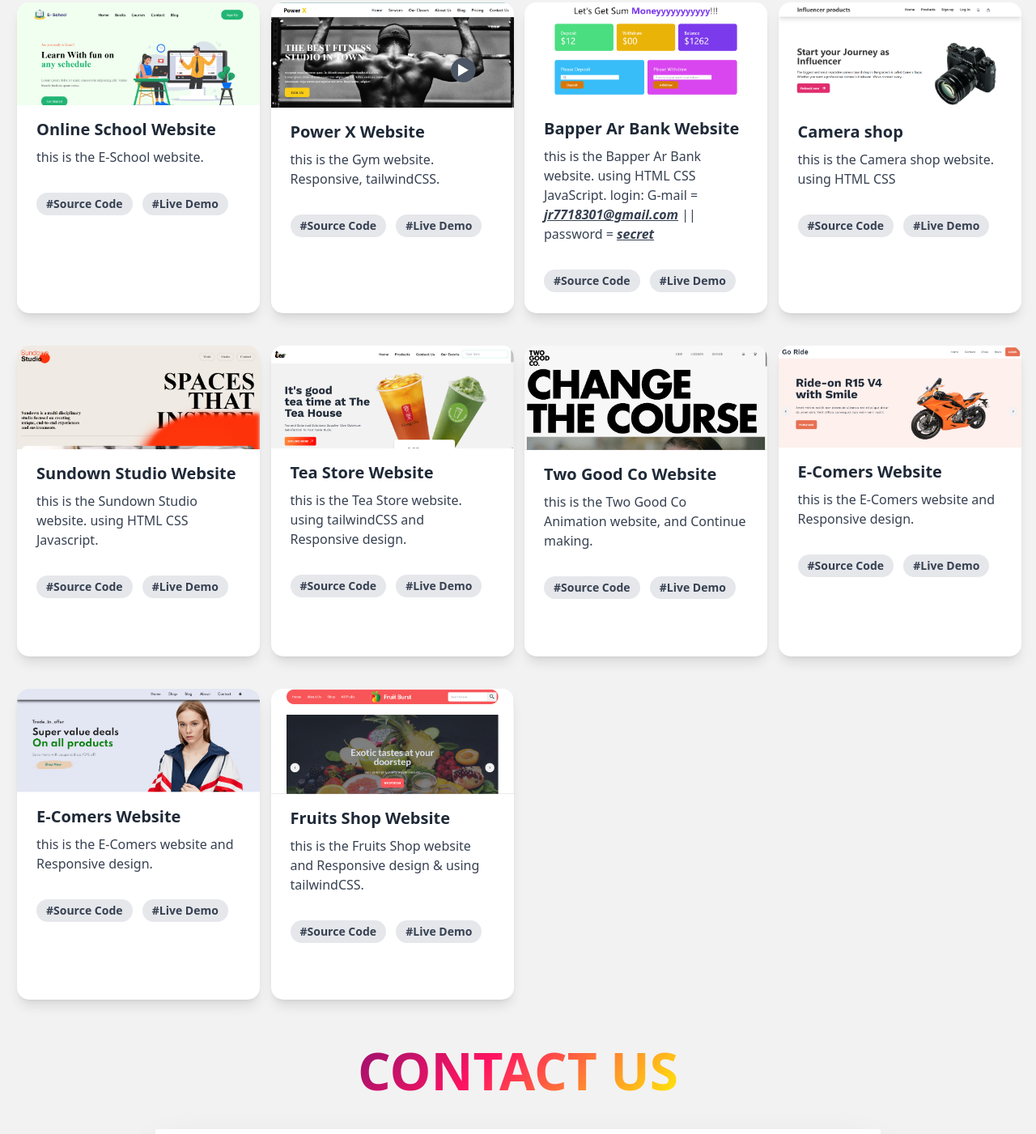
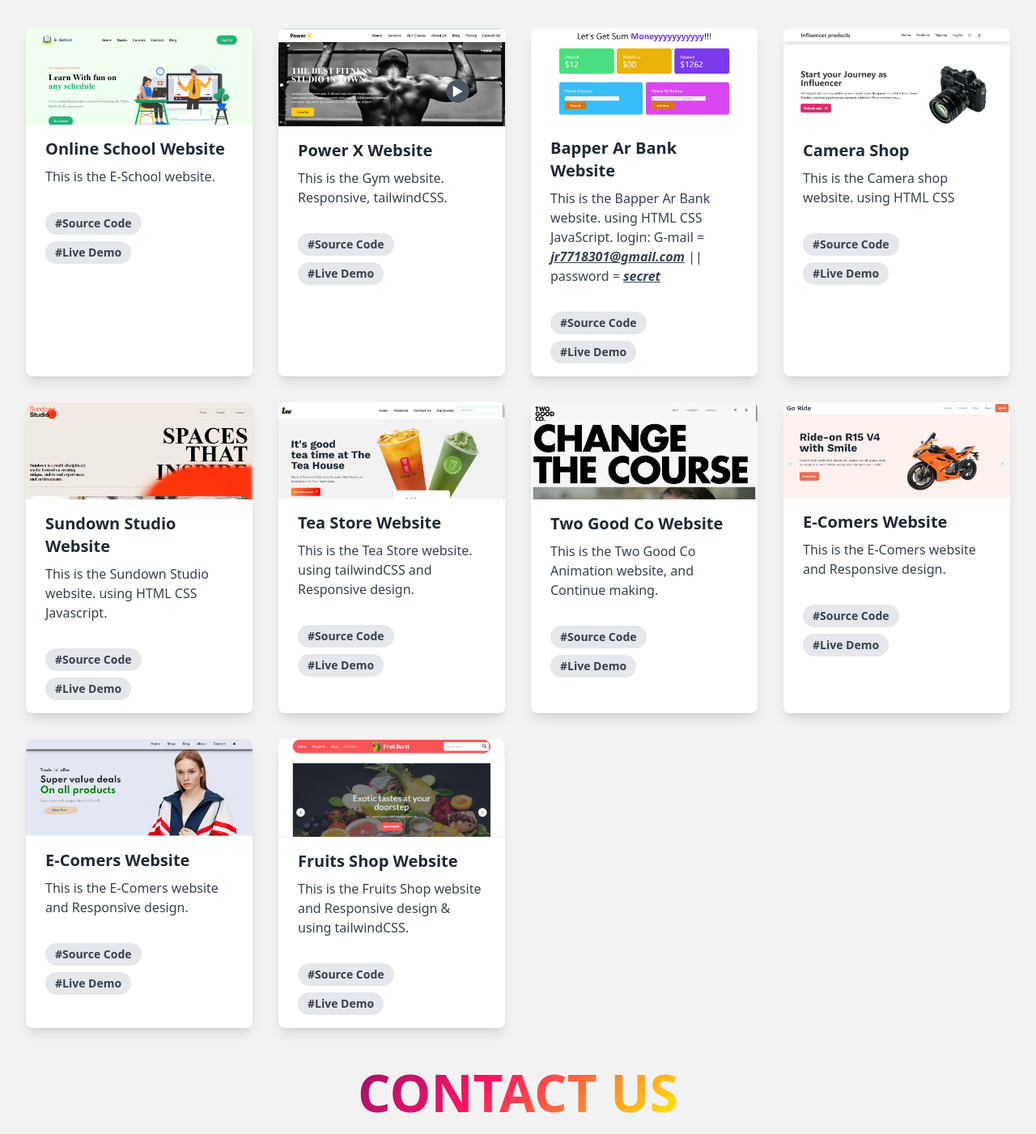
Before and after one commit to JOHIRRIHAN/protfolio, a website built with Vite: page index.html in a window 1280 px wide. Shown: the part 1920-3321 px from the top of the page at 81% size. Built offline with nearby package versions, Linux system fonts and the light colour scheme; a script that the page names is missing.

Commit message:
responsive done

```diff
--- a/index.html
+++ b/index.html
@@ -63,7 +63,7 @@
               <ul class="menu menu-horizontal px-1 justify-between gap-x-10">
                 <li class="text-xl font-medium font-serif hover:text-sky-700 hover:underline hover:under"><a href="#index.html">Home</a></li>
                 <li class="text-xl font-medium font-serif hover:text-sky-700 hover:underline hover:under"><a href="#about.html">About</a></li>
-                <li class="text-xl font-medium font-serif hover:text-sky-700 hover:underline hover:under"><a href="#protfolio.html">Portfolio</a></li>
+                <li class="text-xl font-medium font-serif hover:text-sky-700 hover:underline hover:under"><a href="#protfolio">Portfolio</a></li>
                 <li class="text-xl font-medium font-serif hover:text-sky-700 hover:underline hover:under"><a href="#contact.html">Contact</a></li>
                 <label class="swap swap-rotate">
 
@@ -113,7 +113,7 @@
     </header>
     <main class=" bg-base-200">
         <!--=============== about section  ======================================-->
-        <section>
+        <section id="about">
           <div class="container">
             <div class="row">
                 <div class="col-md-12 text-center">
@@ -171,164 +171,169 @@
         </section>
         <!--=========================== My portfolio  ===========================-->
         <section>
-          <div class="container">
+          <div id="#portfolio" class="container">
             <div class="row">
                 <div class="col-md-12 text-center ">
                     <h3 class="animate-charcter text-[3rem] lg:text-[4rem] font-bold mb-10">My Portfolio</h3>
                 </div>
             </div>
         </div>
-          <div class="bg-base-200">
-            <div class=" ml-[1rem] px-[5px] grid grid-cols-1 md:grid-cols-2 lg:grid-cols-4">
+        <div class="bg-base-200">
+          <div class="px-4 py-8 mx-auto max-w-7xl sm:px-6 lg:px-8">
+            <div class="grid gap-8 md:grid-cols-2 lg:grid-cols-3 xl:grid-cols-4">
               <!--Card 1-->
-              <div class="w-[250px] md:w-[300px] lg:max-w-sm h-96 mb-10  bg-white rounded-[15px] overflow-hidden shadow-lg hover:shadow-md hover:shadow-blue-700">
-                <img class="w-full" src="./asset/img/e-school.png" alt="Mountain" class="rounded-xl">
+              <div class="w-full bg-white rounded-lg overflow-hidden shadow-lg hover:shadow-md hover:shadow-blue-700">
+                <img class="w-full" src="./asset/img/e-school.png" alt="Online School Website" class="rounded-xl">
                 <div class="px-6 py-4">
                   <div class="font-bold text-xl mb-2">Online School Website</div>
                   <p class="text-gray-700 text-base">
-                    this is the E-School website.
+                    This is the E-School website.
                   </p>
                 </div>
-                <div class="px-6 pt-4 pb-2 ">
+                <div class="px-6 pt-4 pb-2">
                   <span class="inline-block bg-gray-200 rounded-full px-3 py-1 text-sm font-semibold text-gray-700 mr-2 mb-2 cursor-pointer"><a href="https://github.com/JOHIRRIHAN/e_school" target="_blank">#Source Code</a></span>
                   <span class="inline-block bg-gray-200 rounded-full px-3 py-1 text-sm font-semibold text-gray-700 mr-2 mb-2 cursor-pointer"><a href="https://johirrihan.github.io/e_school/" target="_blank">#Live Demo</a></span>
                 </div>
               </div>
               <!--Card 2-->
-              <div class="w-[250px] md:w-[300px] lg:max-w-sm h-96 mb-10 bg-white rounded-[15px] overflow-hidden shadow-lg hover:shadow-md hover:shadow-blue-700">
-                <img class="w-full" src="./asset/img/power-x.png" alt="Mountain" class="rounded-xl">
+              <div class="w-full bg-white rounded-lg overflow-hidden shadow-lg hover:shadow-md hover:shadow-blue-700">
+                <img class="w-full" src="./asset/img/power-x.png" alt="Power X Website" class="rounded-xl">
                 <div class="px-6 py-4">
                   <div class="font-bold text-xl mb-2">Power X Website</div>
                   <p class="text-gray-700 text-base">
-                    this is the Gym website. Responsive, tailwindCSS.
+                    This is the Gym website. Responsive, tailwindCSS.
                   </p>
                 </div>
-                <div class="px-6 pt-4 pb-2 ">
+                <div class="px-6 pt-4 pb-2">
                   <span class="inline-block bg-gray-200 rounded-full px-3 py-1 text-sm font-semibold text-gray-700 mr-2 mb-2 cursor-pointer"><a href="https://github.com/JOHIRRIHAN/x_gym_master" target="_blank">#Source Code</a></span>
                   <span class="inline-block bg-gray-200 rounded-full px-3 py-1 text-sm font-semibold text-gray-700 mr-2 mb-2 cursor-pointer"><a href="https://johirrihan.github.io/x_gym_master/" target="_blank">#Live Demo</a></span>
                 </div>
               </div>
               <!--Card 3-->
-              <div class="w-[250px] md:w-[300px] lg:max-w-sm min-h-96 mb-10 bg-white rounded-[15px] overflow-hidden shadow-lg hover:shadow-md hover:shadow-blue-700">
-                <img class="w-full" src="./asset/img/baaperbank.png" alt="Mountain" class="rounded-xl">
+              <div class="w-full bg-white rounded-lg overflow-hidden shadow-lg hover:shadow-md hover:shadow-blue-700">
+                <img class="w-full" src="./asset/img/baaperbank.png" alt="Bapper Ar Bank Website" class="rounded-xl">
                 <div class="px-6 py-4">
                   <div class="font-bold text-xl mb-2">Bapper Ar Bank Website</div>
                   <p class="text-gray-700 text-base">
-                    this is the Bapper Ar Bank website. using HTML CSS JavaScript.
+                    This is the Bapper Ar Bank website. using HTML CSS JavaScript.
                     login:
                      G-mail = <b><i><u>jr7718301@gmail.com</u></i></b> ||
                      password = <b><i><u>secret</u></i></b>
                   </p>
                 </div>
-                <div class="px-6 pt-1 lg:pt-4 pb-0 lg:pb-2 ">
+                <div class="px-6 pt-1 lg:pt-4 pb-0 lg:pb-2">
                   <span class="inline-block bg-gray-200 rounded-full px-3 py-1 text-sm font-semibold text-gray-700 mr-2 mb-2 cursor-pointer"><a href="https://github.com/JOHIRRIHAN/bapper-bank" target="_blank">#Source Code</a></span>
                   <span class="inline-block bg-gray-200 rounded-full px-3 py-1 text-sm font-semibold text-gray-700 mr-2 mb-2 cursor-pointer"><a href="https://johirrihan.github.io/bapper-bank/" target="_blank">#Live Demo</a></span>
                 </div>
               </div>
               <!--Card 4-->
-              <div class="w-[250px] md:w-[300px] lg:max-w-sm h-96 mb-10 bg-white rounded-[15px] overflow-hidden shadow-lg hover:shadow-md hover:shadow-blue-700">
-                <img class="w-full" src="./asset/img/camera shop.png" alt="Mountain" class="rounded-xl">
+              <div class="w-full bg-white rounded-lg overflow-hidden shadow-lg hover:shadow-md hover:shadow-blue-700">
+                <img class="w-full" src="./asset/img/camera shop.png" alt="Camera Shop" class="rounded-xl">
                 <div class="px-6 py-4">
-                  <div class="font-bold text-xl mb-2">Camera shop</div>
+                  <div class="font-bold text-xl mb-2">Camera Shop</div>
                   <p class="text-gray-700 text-base">
-                    this is the Camera shop website. using HTML CSS
+                    This is the Camera shop website. using HTML CSS
                   </p>
                 </div>
-                <div class="px-6 pt-4 pb-2 ">
+                <div class="px-6 pt-4 pb-2">
                   <span class="inline-block bg-gray-200 rounded-full px-3 py-1 text-sm font-semibold text-gray-700 mr-2 mb-2 cursor-pointer"><a href="https://github.com/JOHIRRIHAN/camera_shop"target="_blank">#Source Code</a></span>
                   <span class="inline-block bg-gray-200 rounded-full px-3 py-1 text-sm font-semibold text-gray-700 mr-2 mb-2 cursor-pointer"><a href="https://johirrihan.github.io/camera_shop/"target="_blank">#Live Demo</a></span>
                 </div>
               </div>
               <!--Card 5-->
-              <div class="w-[250px] md:w-[300px] lg:max-w-sm h-96 mb-10 bg-white rounded-[15px] overflow-hidden shadow-lg hover:shadow-md hover:shadow-blue-700">
-                <img class="w-full" src="./asset/img/sundown.png" alt="Mountain" class="rounded-xl">
+              <div class="w-full bg-white rounded-lg overflow-hidden shadow-lg hover:shadow-md hover:shadow-blue-700">
+                <img class="w-full" src="./asset/img/sundown.png" alt="Sundown Studio Website" class="rounded-xl">
                 <div class="px-6 py-4">
                   <div class="font-bold text-xl mb-2">Sundown Studio Website</div>
                   <p class="text-gray-700 text-base">
-                    this is the Sundown Studio website. using HTML CSS Javascript.
+                    This is the Sundown Studio website. using HTML CSS Javascript.
                   </p>
                 </div>
-                <div class="px-6 pt-4 pb-2 ">
+                <div class="px-6 pt-4 pb-2">
                   <span class="inline-block bg-gray-200 rounded-full px-3 py-1 text-sm font-semibold text-gray-700 mr-2 mb-2 cursor-pointer"><a href="https://github.com/JOHIRRIHAN/sundow_studio"target="_blank">#Source Code</a></span>
                   <span class="inline-block bg-gray-200 rounded-full px-3 py-1 text-sm font-semibold text-gray-700 mr-2 mb-2 cursor-pointer"><a href="https://johirrihan.github.io/sundow_studio/"target="_blank">#Live Demo</a></span>
                 </div>
               </div>
+
               <!--Card 6-->
-              <div class="w-[250px] md:w-[300px] lg:max-w-sm h-96 mb-10 bg-white rounded-[15px] overflow-hidden shadow-lg hover:shadow-md hover:shadow-blue-700">
-                <img class="w-full" src="./asset/img/tea store.png" alt="Mountain" class="rounded-xl">
+              <div class="w-full bg-white rounded-lg overflow-hidden shadow-lg hover:shadow-md hover:shadow-blue-700">
+                <img class="w-full" src="./asset/img/tea store.png" alt="Tea Store Website" class="rounded-xl">
                 <div class="px-6 py-4">
                   <div class="font-bold text-xl mb-2">Tea Store Website</div>
                   <p class="text-gray-700 text-base">
-                    this is the Tea Store website. using tailwindCSS and Responsive design.
+                    This is the Tea Store website. using tailwindCSS and Responsive design.
                   </p>
                 </div>
-                <div class="px-6 pt-4 pb-2 ">
+                <div class="px-6 pt-4 pb-2">
                   <span class="inline-block bg-gray-200 rounded-full px-3 py-1 text-sm font-semibold text-gray-700 mr-2 mb-2 cursor-pointer"><a href="https://github.com/JOHIRRIHAN/tea_store"target="_blank">#Source Code</a></span>
                   <span class="inline-block bg-gray-200 rounded-full px-3 py-1 text-sm font-semibold text-gray-700 mr-2 mb-2 cursor-pointer"><a href="https://johirrihan.github.io/tea_store/"target="_blank">#Live Demo</a></span>
                 </div>
               </div>
               <!--Card 7-->
-              <div class="w-[250px] md:w-[300px] lg:max-w-sm h-96 mb-10 bg-white rounded-[15px] overflow-hidden shadow-lg hover:shadow-md hover:shadow-blue-700">
-                <img class="w-full" src="./asset/img/two-good.png" alt="Mountain" class="rounded-xl">
+              <div class="w-full bg-white rounded-lg overflow-hidden shadow-lg hover:shadow-md hover:shadow-blue-700">
+                <img class="w-full" src="./asset/img/two-good.png" alt="Two Good Co Website" class="rounded-xl">
                 <div class="px-6 py-4">
                   <div class="font-bold text-xl mb-2">Two Good Co Website</div>
                   <p class="text-gray-700 text-base">
-                    this is the Two Good Co Animation website, and Continue making.
+                    This is the Two Good Co Animation website, and Continue making.
                   </p>
                 </div>
-                <div class="px-6 pt-4 pb-2 ">
+                <div class="px-6 pt-4 pb-2">
                   <span class="inline-block bg-gray-200 rounded-full px-3 py-1 text-sm font-semibold text-gray-700 mr-2 mb-2 cursor-pointer"><a href="https://github.com/JOHIRRIHAN/two_good_co" target="_blank">#Source Code</a></span>
                   <span class="inline-block bg-gray-200 rounded-full px-3 py-1 text-sm font-semibold text-gray-700 mr-2 mb-2 cursor-pointer"><a href="https://johirrihan.github.io/two_good_co/" target="_blank">#Live Demo</a></span>
                 </div>
               </div>
+
               <!--Card 8-->
-              <div class="w-[250px] md:w-[300px] lg:max-w-sm h-96 mb-10 bg-white rounded-[15px] overflow-hidden shadow-lg hover:shadow-md hover:shadow-blue-700">
-                <img class="w-full" src="./asset/img/bike shop.png" alt="Mountain" class="rounded-xl">
+              <div class="w-full bg-white rounded-lg overflow-hidden shadow-lg hover:shadow-md hover:shadow-blue-700">
+                <img class="w-full" src="./asset/img/bike shop.png" alt="E-Comers Website" class="rounded-xl">
                 <div class="px-6 py-4">
                   <div class="font-bold text-xl mb-2">E-Comers Website</div>
                   <p class="text-gray-700 text-base">
-                    this is the E-Comers website and Responsive design.
+                    This is the E-Comers website and Responsive design.
                   </p>
                 </div>
-                <div class="px-6 pt-4 pb-2 ">
+                <div class="px-6 pt-4 pb-2">
                   <span class="inline-block bg-gray-200 rounded-full px-3 py-1 text-sm font-semibold text-gray-700 mr-2 mb-2 cursor-pointer"><a href="https://github.com/JOHIRRIHAN/online-bike-shop" target="_blank">#Source Code</a></span>
                   <span class="inline-block bg-gray-200 rounded-full px-3 py-1 text-sm font-semibold text-gray-700 mr-2 mb-2 cursor-pointer"><a href="https://johirrihan.github.io/online-bike-shop/" target="_blank">#Live Demo</a></span>
                 </div>
               </div>
-              <!--Card 8-->
-              <div class="w-[250px] md:w-[300px] lg:max-w-sm h-96 mb-10 bg-white rounded-[15px] overflow-hidden shadow-lg hover:shadow-md hover:shadow-blue-700">
-                <img class="w-full" src="./asset/img/ecommers.png" alt="Mountain" class="rounded-xl">
+
+              <!--Card 9-->
+              <div class="w-full bg-white rounded-lg overflow-hidden shadow-lg hover:shadow-md hover:shadow-blue-700">
+                <img class="w-full" src="./asset/img/ecommers.png" alt="E-Comers Website" class="rounded-xl">
                 <div class="px-6 py-4">
                   <div class="font-bold text-xl mb-2">E-Comers Website</div>
                   <p class="text-gray-700 text-base">
-                    this is the E-Comers website and Responsive design.
+                    This is the E-Comers website and Responsive design.
                   </p>
                 </div>
-                <div class="px-6 pt-4 pb-2 ">
+                <div class="px-6 pt-4 pb-2">
                   <span class="inline-block bg-gray-200 rounded-full px-3 py-1 text-sm font-semibold text-gray-700 mr-2 mb-2 cursor-pointer"><a href="https://github.com/JOHIRRIHAN/e_comers_full_website" target="_blank">#Source Code</a></span>
                   <span class="inline-block bg-gray-200 rounded-full px-3 py-1 text-sm font-semibold text-gray-700 mr-2 mb-2 cursor-pointer"><a href="https://johirrihan.github.io/e_comers_full_website/" target="_blank">#Live Demo</a></span>
                 </div>
               </div>
-              <!--Card 8-->
-              <div class="w-[250px] md:w-[300px] lg:max-w-sm h-96 mb-10 bg-white rounded-[15px] overflow-hidden shadow-lg hover:shadow-md hover:shadow-blue-700">
-                <img class="w-full" src="./asset/img/fruits shop.png" alt="Mountain" class="rounded-xl">
+
+              <!--Card 10-->
+              <div class="w-full bg-white rounded-lg overflow-hidden shadow-lg hover:shadow-md hover:shadow-blue-700">
+                <img class="w-full" src="./asset/img/fruits shop.png" alt="Fruits Shop Website" class="rounded-xl">
                 <div class="px-6 py-4">
                   <div class="font-bold text-xl mb-2">Fruits Shop Website</div>
                   <p class="text-gray-700 text-base">
-                    this is the Fruits Shop website and Responsive design & using tailwindCSS.
+                    This is the Fruits Shop website and Responsive design & using tailwindCSS.
                   </p>
                 </div>
-                <div class="px-6 pt-4 pb-2 ">
+                <div class="px-6 pt-4 pb-2">
                   <span class="inline-block bg-gray-200 rounded-full px-3 py-1 text-sm font-semibold text-gray-700 mr-2 mb-2 cursor-pointer"><a href="https://github.com/JOHIRRIHAN/online_fruit_shop" target="_blank">#Source Code</a></span>
                   <span class="inline-block bg-gray-200 rounded-full px-3 py-1 text-sm font-semibold text-gray-700 mr-2 mb-2 cursor-pointer"><a href="https://johirrihan.github.io/online_fruit_shop/" target="_blank">#Live Demo</a></span>
                 </div>
               </div>
-
             </div>
           </div>
+        </div>
         </section>
         <!--=============================== contact section  ========================-->
-        <section class="bg-base-200 flex justify-center items-center">
+        <section id="#contact" class="bg-base-200 flex justify-center items-center">
           <div class="container md:px-6">
               <!-- Section: Design Block -->
               <section class="bg-base-200">
```
